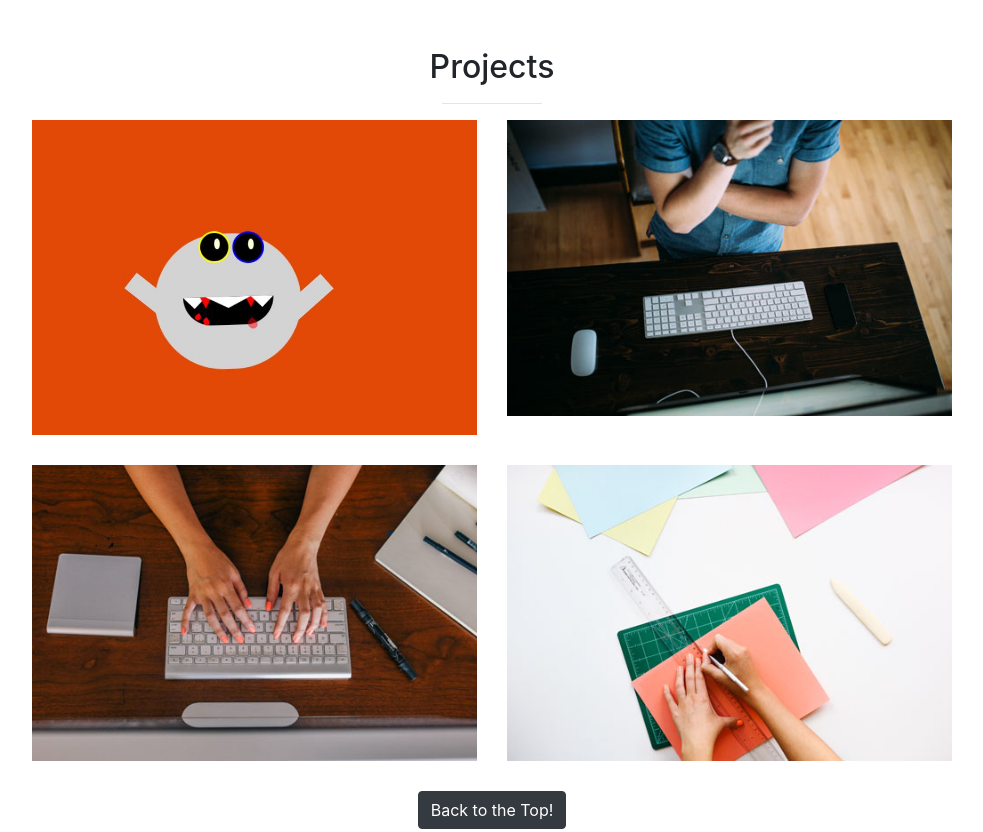
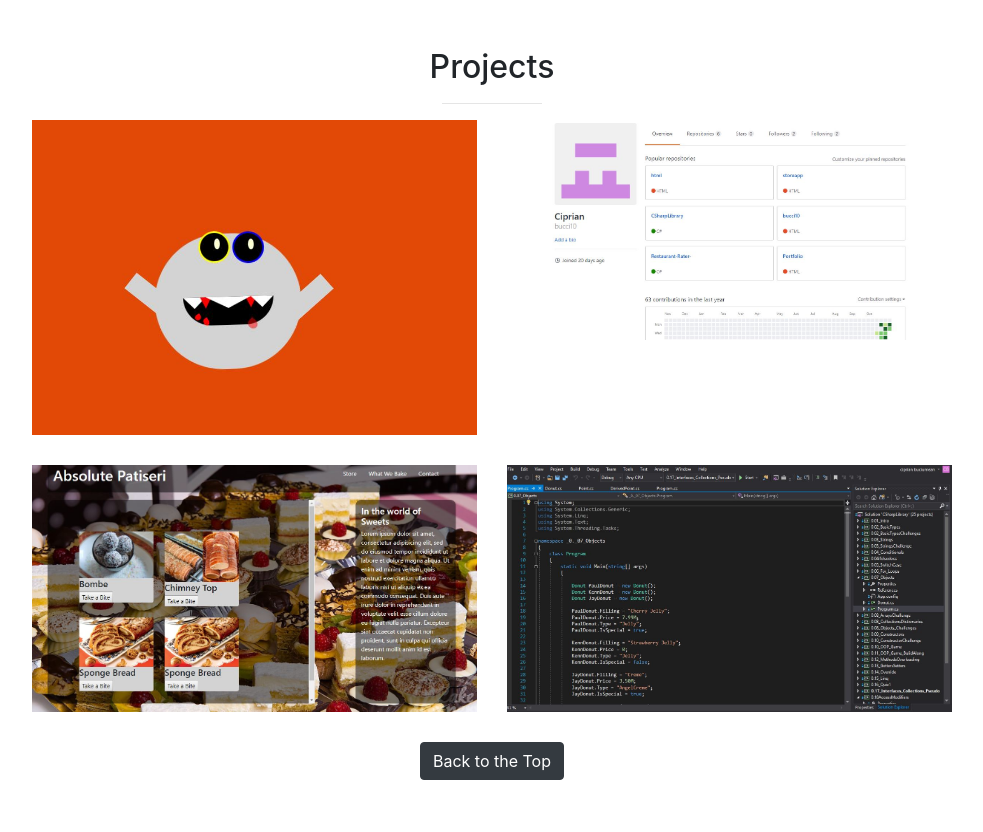
Before and after one commit to bucci10/Portfolio, a website with bundled scripts: page index.html in a window 1280 px wide. Shown: the part 1896-2728 px from the top of the page, without its empty margins (148-1131 px from the left). Built offline with nearby package versions, Linux system fonts and the light colour scheme.

Commit message:
update links

```diff
--- a/index.html
+++ b/index.html
@@ -78,7 +78,7 @@
       <div class="container">
         <div class="row text-center">
           <div class="col-lg-10 mx-auto">
-            <h2>My Work</h2>
+            <h2>Skills</h2>
             <hr class="small">
             <div class="row">
               <div class="col-md-3 col-sm-6">
@@ -167,28 +167,28 @@
               </div>
               <div class="col-md-6">
                 <div class="portfolio-item">
-                  <a href="#">
-                    <img class="img-portfolio img-fluid" src="img/portfolio-2.jpg">
+                  <a href="https://github.com/bucci10">
+                    <img class="img-portfolio img-fluid" src="img/github.jpg">
+                  </a>
+                </div>
+              </div>
+              <div class="col-md-6">
+                <div class="portfolio-item">
+                  <a href="file:///C:/DotNetOctober/storeapp/index.html">
+                    <img class="img-portfolio img-fluid" src="img/appstore.jpg">
                   </a>
                 </div>
               </div>
               <div class="col-md-6">
                 <div class="portfolio-item">
                   <a href="#">
-                    <img class="img-portfolio img-fluid" src="img/portfolio-3.jpg">
-                  </a>
-                </div>
-              </div>
-              <div class="col-md-6">
-                <div class="portfolio-item">
-                  <a href="#">
-                    <img class="img-portfolio img-fluid" src="img/portfolio-4.jpg">
+                    <img class="img-portfolio img-fluid" src="img/csharp.jpg">
                   </a>
                 </div>
               </div>
             </div>
             <!-- /.row (nested) -->
-            <a href="#" class="btn btn-dark">Back to the Top!</a>
+            <a href="#" class="btn btn-dark">Back to the Top</a>
           </div>
           <!-- /.col-lg-10 -->
         </div>
```
Also changed, not shown: img/appstore.jpg (added), img/csharp.jpg (added), img/github.jpg (added).
